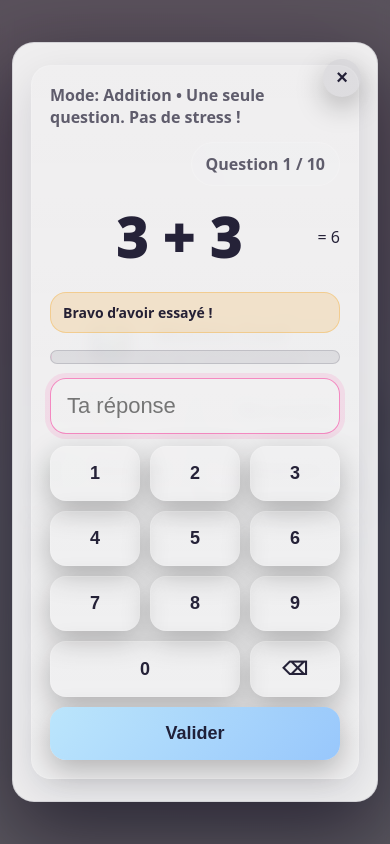
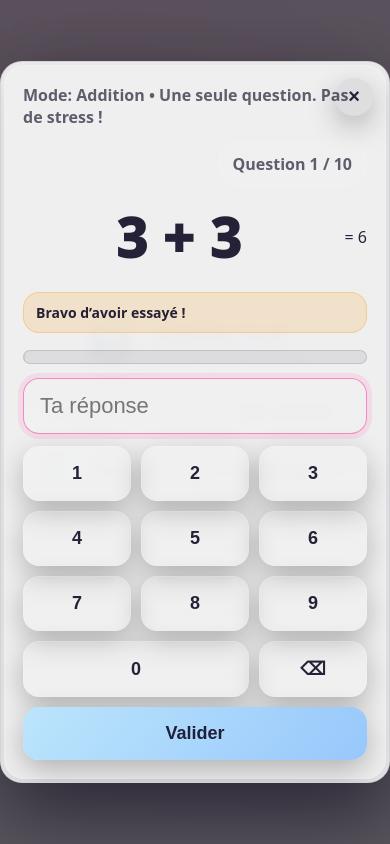
Before and after one commit to fredckl/mathis-cool, a React (Vite) app: page /play in a window 390 px wide. Built offline with nearby package versions, Linux system fonts and the light colour scheme.

Commit message:
Reduce padding in Play mode overlay and card on mobile to maximize screen space usage

```diff
--- a/src/styles.css
+++ b/src/styles.css
@@ -775,11 +775,11 @@ canvas {
 
 @media (max-width: 640px) {
   .play-overlay {
-    padding: 12px;
+    padding: 0px;
   }
 
   .play-overlay-card {
-    padding: 22px 18px;
+    padding: 3px 3px;
     border-radius: 22px;
   }
 
```
